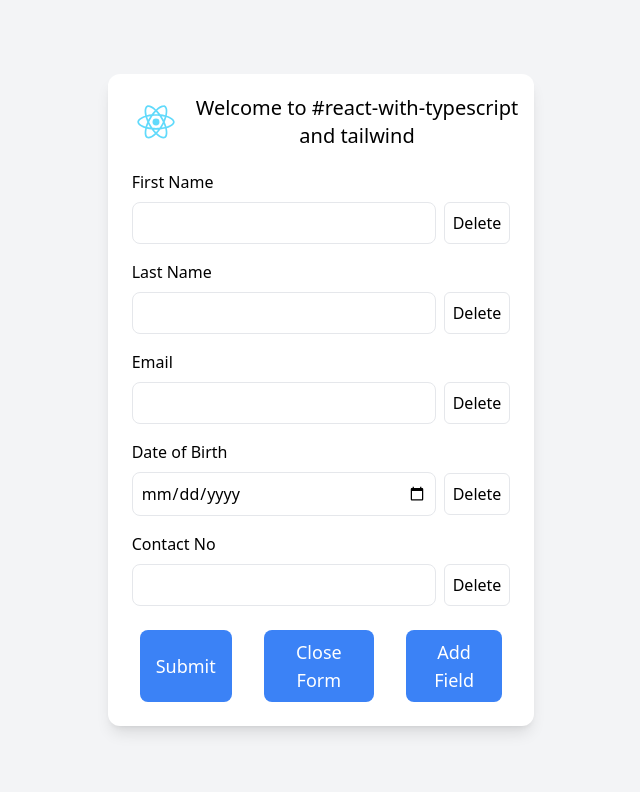
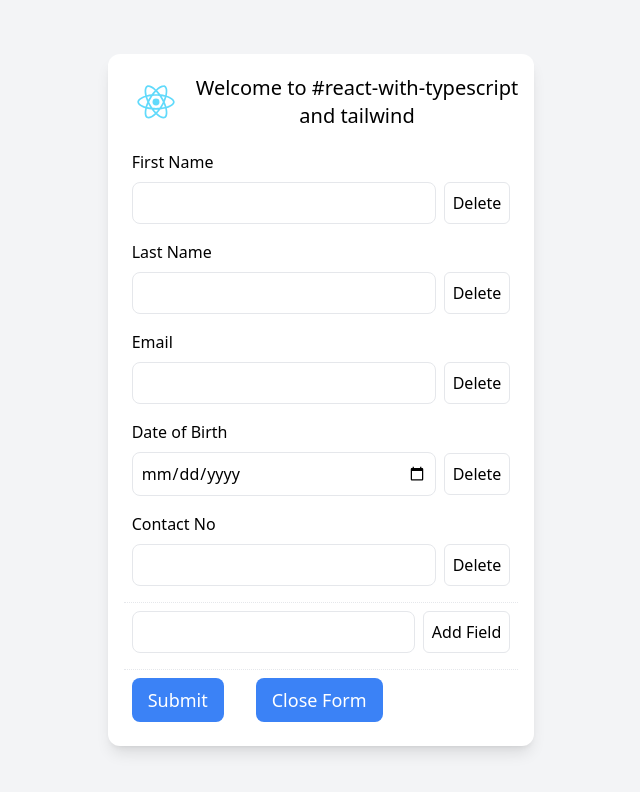
Before and after one commit to Susan-Khadka/wd301, a React (Create React App) app: page / in a window 1280 px wide. Both pictures are taken after a click on the button "Open Form". Shown: the top 792 px of the page, without its empty margins (319-959 px from the left). Built offline with nearby package versions, Linux system fonts and the light colour scheme.

Commit message:
Collecting form data from user

```diff
--- a/src/components/Form.tsx
+++ b/src/components/Form.tsx
@@ -12,6 +12,7 @@ function Form(props: { closeForm: () => void }) {
 
   const [fields, setFields] = useState([...formFields]);
 
+  const [newField, setNewField] = useState("");
   const handleSubmit = (event: FormEvent) => {
     event.preventDefault();
     console.log("Form Submitted");
@@ -23,7 +24,7 @@ function Form(props: { closeForm: () => void }) {
       ...fields,
       {
         id: Number(new Date()),
-        label: "Address",
+        label: newField,
         type: "text",
       },
     ]);
@@ -34,7 +35,8 @@ function Form(props: { closeForm: () => void }) {
   };
 
   return (
-    <>
+    <div className="divide-y divide-dotted">
+      <div>
         <form className="px-2 mt-4">
           {fields.map((fields) => {
             return (
@@ -46,9 +48,23 @@ function Form(props: { closeForm: () => void }) {
               />
             );
           })}
+        </form>
+      </div>
+      <div className="flex gap-2 items-baseline px-2">
+        <input
+          onChange={(event) => setNewField(event.target.value)}
+          className="border border-gray-200 rounded-lg p-2 mt-2 mb-4 flex-1"
+          type="text"
+        />
+        <button onClick={addField} className="px-2 py-2 border rounded-md">
+          Add Field
+        </button>
+      </div>
       <div className="flex gap-x-4">
         <button
-            onClick={(event)=>{handleSubmit(event)}}
+          onClick={(event) => {
+            handleSubmit(event);
+          }}
           className="bg-blue-500 text-white rounded-lg px-4 py-2 m-2 text-lg"
         >
           Submit
@@ -59,15 +75,8 @@ function Form(props: { closeForm: () => void }) {
         >
           Close Form
         </button>
-          <button
-            className="bg-blue-500 text-white rounded-lg px-4 py-2 m-2 text-lg"
-            onClick={(event) => addField(event)}
-          >
-            Add Field
-          </button>
       </div>
-      </form>
-    </>
+    </div>
   );
 }
 
```
Lines whose indentation alone changed are shown as unchanged.
